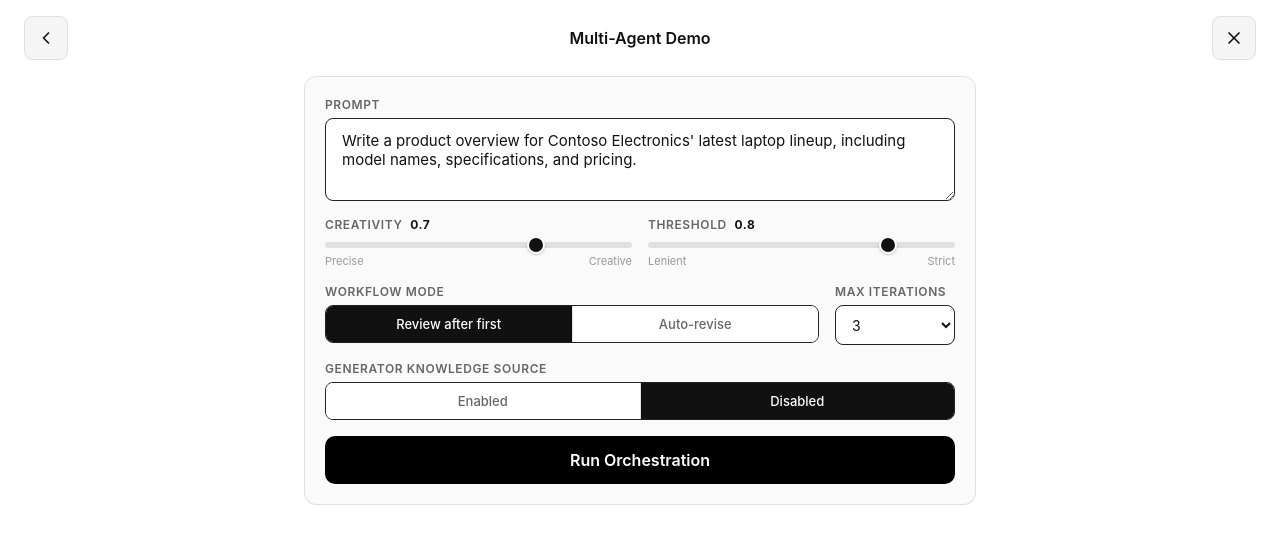
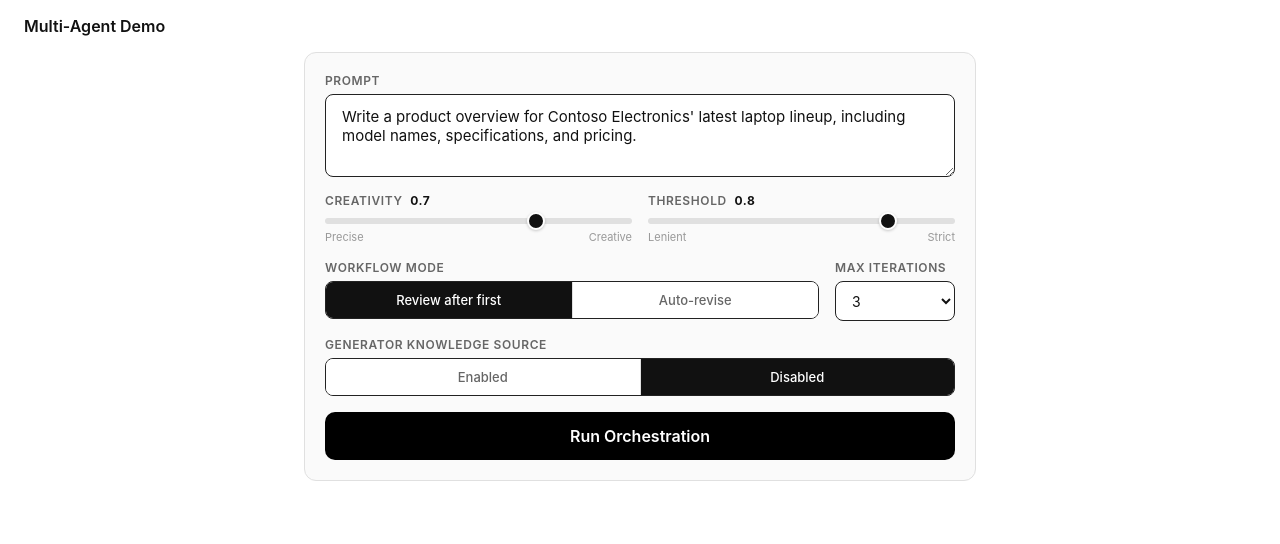
Before and after one commit to jenschristianschroder/demo-agentic-scenarios, a React (Vite) app: page /demo in a window 1280 px wide. Shown: the top 544 px of the page. Built offline with nearby package versions, Linux system fonts and the light colour scheme.

Commit message:
refactor: remove unused navigation logic from demo screens

```diff
--- a/src/pages/DemoScreen.tsx
+++ b/src/pages/DemoScreen.tsx
@@ -1,5 +1,4 @@
 import React, { useState, useCallback } from 'react';
-import { useNavigate } from 'react-router-dom';
 import type {
   OrchestrationRequest,
   OrchestrationEvent,
@@ -17,7 +16,6 @@ import RunSummaryPanel from './components/RunSummary';
 import './DemoScreen.css';
 
 const DemoScreen: React.FC = () => {
-  const navigate = useNavigate();
 
   // ─── Controls state ───────────────────────────────────────────────────────
   const [prompt, setPrompt] = useState('Write a product overview for Contoso Electronics\' latest laptop lineup, including model names, specifications, and pricing.');
@@ -154,28 +152,7 @@ const DemoScreen: React.FC = () => {
   return (
     <div className="demo-screen">
       <div className="demo-header">
-        <button
-          className="header-btn"
-          onClick={() => navigate('/')}
-          type="button"
-          aria-label="Back"
-        >
-          <svg width="20" height="20" viewBox="0 0 24 24" fill="none" stroke="currentColor" strokeWidth="2" strokeLinecap="round" strokeLinejoin="round">
-            <polyline points="15 18 9 12 15 6" />
-          </svg>
-        </button>
         <span className="demo-header-title">Multi-Agent Demo</span>
-        <button
-          className="header-btn header-btn-close"
-          onClick={() => navigate('/')}
-          type="button"
-          aria-label="Close"
-        >
-          <svg width="20" height="20" viewBox="0 0 24 24" fill="none" stroke="currentColor" strokeWidth="2" strokeLinecap="round" strokeLinejoin="round">
-            <line x1="18" y1="6" x2="6" y2="18" />
-            <line x1="6" y1="6" x2="18" y2="18" />
-          </svg>
-        </button>
       </div>
 
       <div className="demo-content kiosk-container">
--- a/src/pages/RagDemoScreen.tsx
+++ b/src/pages/RagDemoScreen.tsx
@@ -1,5 +1,4 @@
 import React, { useState, useCallback } from 'react';
-import { useNavigate } from 'react-router-dom';
 import type { RagStep, RagEvent, RetrievalResult, RagRequest } from '../types';
 import { runRag } from '../services/ragApi';
 import RagPipelineView from './components/RagPipelineView';
@@ -7,7 +6,6 @@ import RetrievedDocuments from './components/RetrievedDocuments';
 import './RagDemoScreen.css';
 
 const RagDemoScreen: React.FC = () => {
-  const navigate = useNavigate();
 
   // ─── Controls state ───────────────────────────────────────────────────────
   const [prompt, setPrompt] = useState(
@@ -85,28 +83,7 @@ const RagDemoScreen: React.FC = () => {
   return (
     <div className="rag-screen">
       <div className="rag-header">
-        <button
-          className="header-btn"
-          onClick={() => navigate('/features')}
-          type="button"
-          aria-label="Back"
-        >
-          <svg width="20" height="20" viewBox="0 0 24 24" fill="none" stroke="currentColor" strokeWidth="2" strokeLinecap="round" strokeLinejoin="round">
-            <polyline points="15 18 9 12 15 6" />
-          </svg>
-        </button>
         <span className="rag-header-title">RAG Pipeline Demo</span>
-        <button
-          className="header-btn header-btn-close"
-          onClick={() => navigate('/')}
-          type="button"
-          aria-label="Close"
-        >
-          <svg width="20" height="20" viewBox="0 0 24 24" fill="none" stroke="currentColor" strokeWidth="2" strokeLinecap="round" strokeLinejoin="round">
-            <line x1="18" y1="6" x2="6" y2="18" />
-            <line x1="6" y1="6" x2="18" y2="18" />
-          </svg>
-        </button>
       </div>
 
       <div className="rag-content kiosk-container">
--- a/src/pages/ToolDemoScreen.tsx
+++ b/src/pages/ToolDemoScreen.tsx
@@ -1,5 +1,4 @@
 import React, { useState, useCallback } from 'react';
-import { useNavigate } from 'react-router-dom';
 import type { ToolStep, ToolEvent, ToolCallRecord, ToolDefinition, ToolRequest } from '../types';
 import { runToolAgent } from '../services/toolsApi';
 import ToolPipelineView from './components/ToolPipelineView';
@@ -8,7 +7,6 @@ import ToolTimeline from './components/ToolTimeline';
 import './ToolDemoScreen.css';
 
 const ToolDemoScreen: React.FC = () => {
-  const navigate = useNavigate();
 
   // ─── Controls state ───────────────────────────────────────────────────────
   const [prompt, setPrompt] = useState(
@@ -98,28 +96,7 @@ const ToolDemoScreen: React.FC = () => {
   return (
     <div className="tool-screen">
       <div className="tool-header">
-        <button
-          className="header-btn"
-          onClick={() => navigate('/features')}
-          type="button"
-          aria-label="Back"
-        >
-          <svg width="20" height="20" viewBox="0 0 24 24" fill="none" stroke="currentColor" strokeWidth="2" strokeLinecap="round" strokeLinejoin="round">
-            <polyline points="15 18 9 12 15 6" />
-          </svg>
-        </button>
         <span className="tool-header-title">Tool-Use Agent Demo</span>
-        <button
-          className="header-btn header-btn-close"
-          onClick={() => navigate('/')}
-          type="button"
-          aria-label="Close"
-        >
-          <svg width="20" height="20" viewBox="0 0 24 24" fill="none" stroke="currentColor" strokeWidth="2" strokeLinecap="round" strokeLinejoin="round">
-            <line x1="18" y1="6" x2="6" y2="18" />
-            <line x1="6" y1="6" x2="18" y2="18" />
-          </svg>
-        </button>
       </div>
 
       <div className="tool-content kiosk-container">
```
